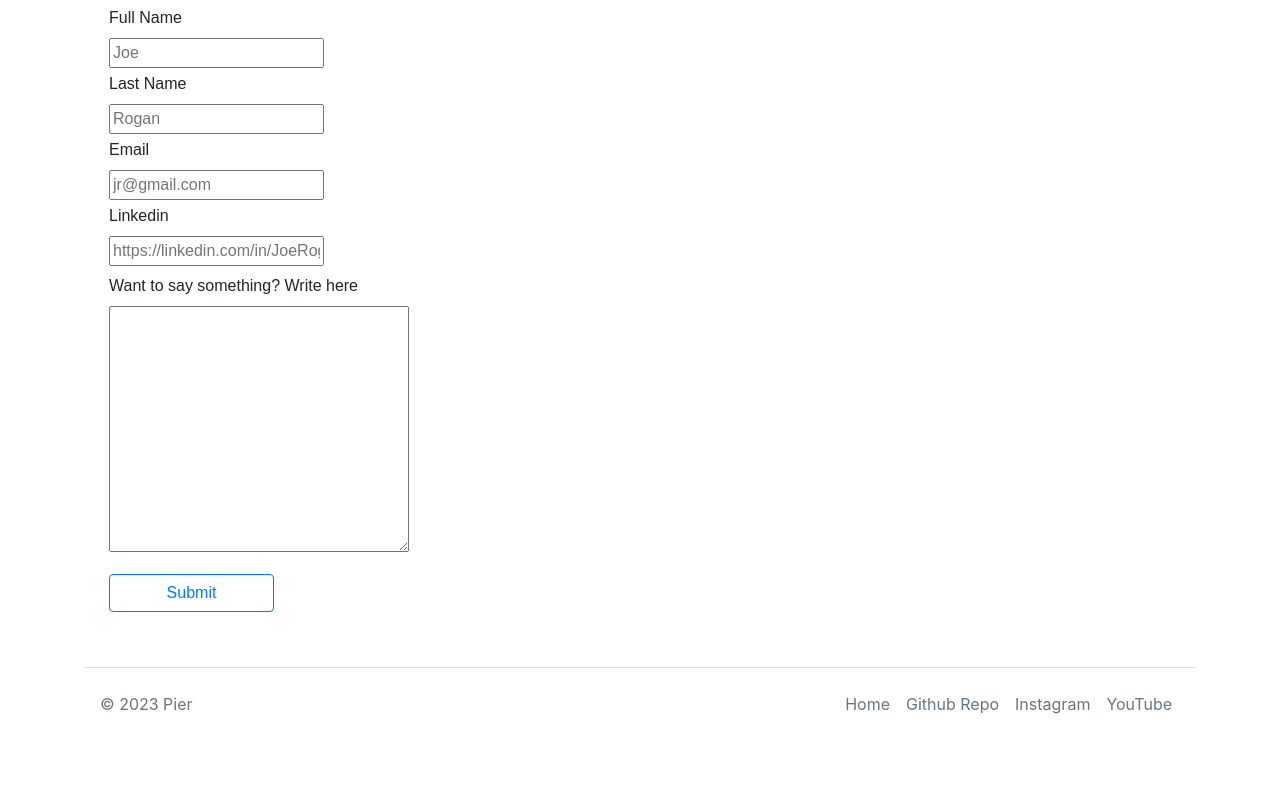
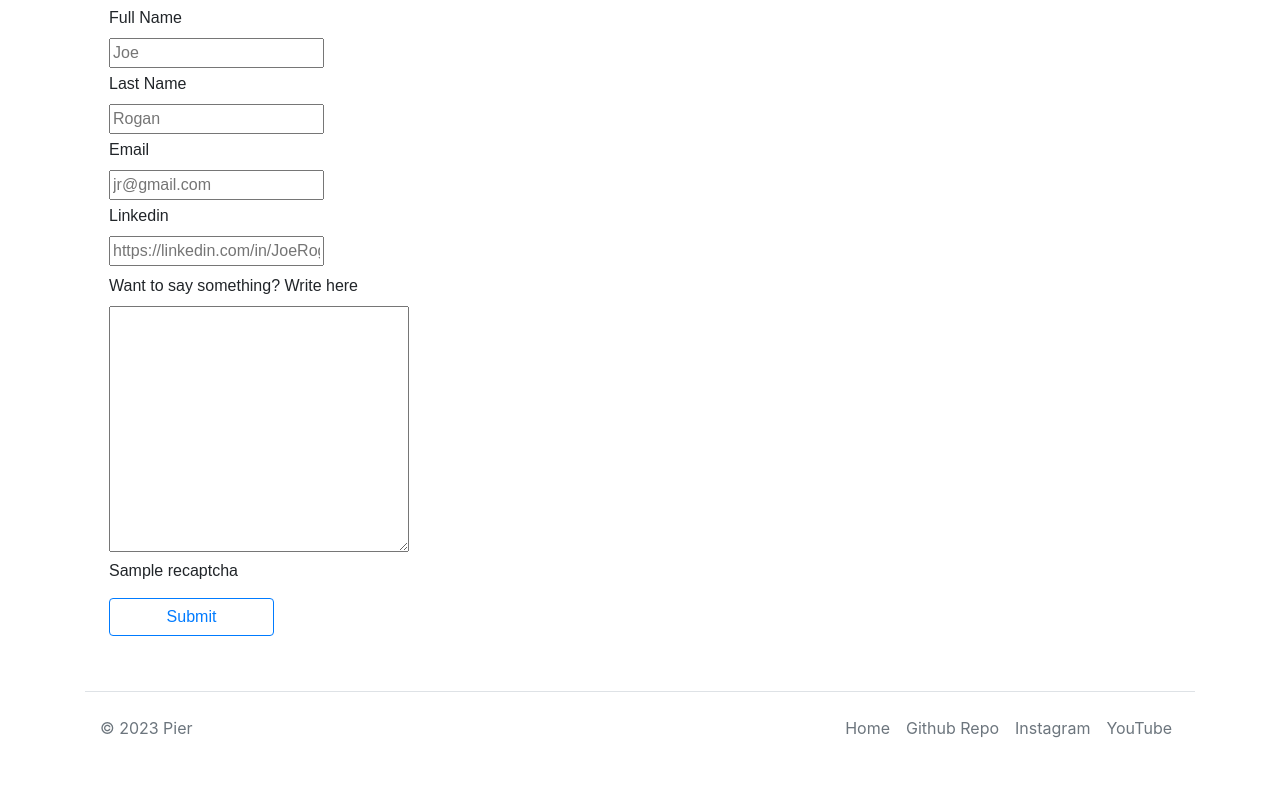
Before and after one commit to joe-pier/PersonalWebSiteV2, a Flask app: template templates/form.html in a window 1280 px wide. Shown: the part 118-906 px from the top of the page. Before the commit the page ends 832 px from the top, so only its background shows below. Run offline with Flask 2, Linux system fonts and the light colour scheme; the template is opened without the code that fills it: most values are stand-ins (such as "Sample title", 1, 10 or a date in 2020).

Commit message:
recaptcha

```diff
--- a/app.py
+++ b/app.py
@@ -1,9 +1,17 @@
 from flask import Flask, render_template, jsonify, request
 from database import load_jobs_from_db, load_job_from_db, add_data
-
+from flask_recaptcha import ReCaptcha
+import os
 
 
 app = Flask(__name__)  # instance of class Flask
+
+app.config['RECAPTCHA_SITE_KEY'] = os.environ["RECAPTCHA_SITE_KEY"]
+app.config['RECAPTCHA_SECRET_KEY '] = os.environ["RECAPTCHA_SECRET_KEY"]
+
+
+recaptcha = ReCaptcha(app)
+
 
 
 UPLOAD_FOLDER = './uploads'
@@ -43,12 +51,15 @@ def form():
 
 @app.route("/form/data", methods = ["post"])
 def data():
-    data = request.form
-    # store in db
-    # display an uknowledgement
-    # and send an email
-    add_data(data)
-    return render_template("form_submitted.html", data = data)
+    if recaptcha.verify():
+        data = request.form
+        # store in db
+        # display an uknowledgement
+        # and send an email
+        add_data(data)
+        return render_template("form_submitted.html", data = data)
+    else:
+        return render_template("404.html")
 
 
 if __name__ == "__main__":
--- a/templates/form.html
+++ b/templates/form.html
@@ -57,7 +57,7 @@
                         <label for="Linkedin"> Want to say something? Write here </label><br>
                         <textarea name="notes" cols="30" rows="10"></textarea>
                     </div>
-
+                    {{ recaptcha|safe }}
                     <div class="mb-4">
                         <input class="btn btn-outline-primary custom_width" type="submit" style="margin-top: 15px;">
                     </div>
```
